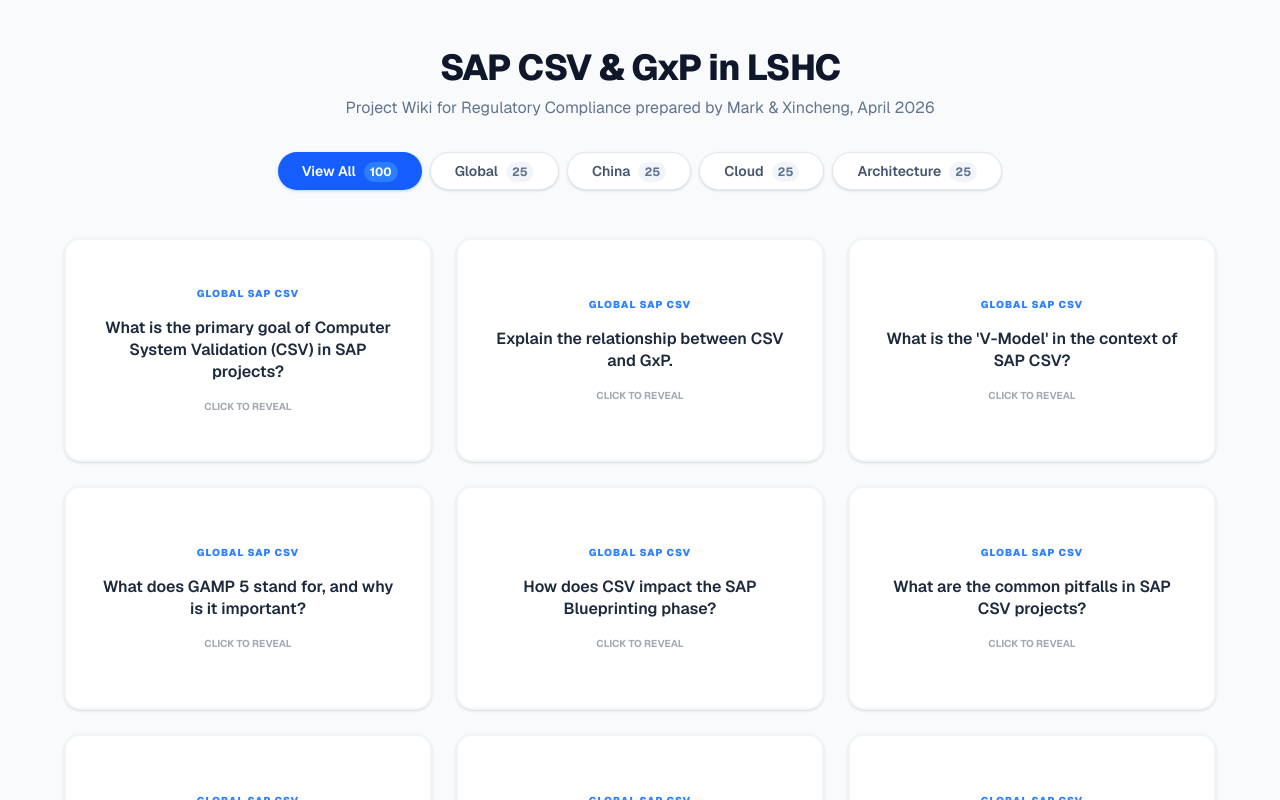
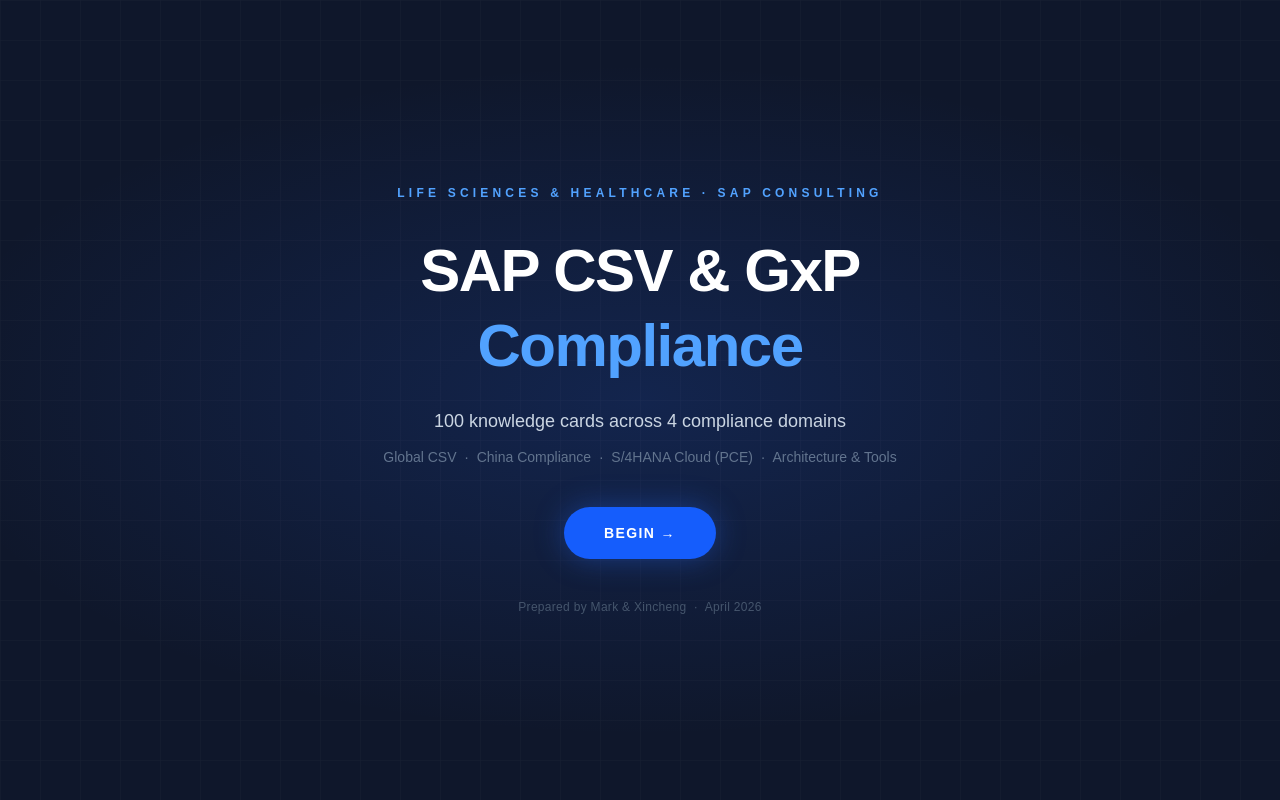
Before and after one commit to mknopfler9461/LSHC_CSV_SAP, a Next.js app in the folder my-flashcard-app/: page / in a window 1280 px wide. Shown: the top 800 px of the page. Built offline with nearby package versions, Linux system fonts and the light colour scheme.

Commit message:
feat: 3D card flip and branded cover slide

```diff
--- a/my-flashcard-app/app/page.js
+++ b/my-flashcard-app/app/page.js
@@ -44,7 +44,7 @@
       { "id": 32, "question": "What is the CAC?", "answer": "Cyberspace Administration of China; the primary regulator for data security and PIPL compliance." },
       { "id": 33, "question": "How does the 'Data Security Law' (DSL) impact SAP projects?", "answer": "It categorizes data and mandates protections based on the impact on national security." },
       { "id": 34, "question": "What is 'MLPS Filing'?", "answer": "The formal process of submitting SAP system security designs to the local Public Security Bureau for approval." },
-      { "id": 35, "question": "What is an 'Appointed Third-Party' audit in China CSV?", "answer": "Engaging a China-certified agency to audit the SAP system’s cybersecurity (MLPS) compliance." },
+      { "id": 35, "question": "What is an 'Appointed Third-Party' audit in China CSV?", "answer": "Engaging a China-certified agency to audit the SAP system's cybersecurity (MLPS) compliance." },
       { "id": 36, "question": "Does SAP China require a 'GB' (Guobiao) standard check?", "answer": "Yes, technical validation often includes checking against specific 'GB' national standards for encryption and security." },
       { "id": 37, "question": "How are 'Fapiao' audits conducted in a validated SAP environment?", "answer": "Validation must prove that the SAP-to-Golden-Tax interface is accurate and tamper-proof." },
       { "id": 38, "question": "What is 'Sensitive Personal Information' under PIPL?", "answer": "Biometric data, medical history, or financial info in SAP that requires even higher levels of protection and consent." },
@@ -72,7 +72,7 @@
       { "id": 55, "question": "What is a 'Validation Platform' in the PCE model?", "answer": "Using tools like SAP Cloud ALM to manage validation documents and testing in a digital, integrated environment." },
       { "id": 56, "question": "What is the customer's role in PCE Infrastructure Qualification?", "answer": "Reviewing and approving the SOC 1/SOC 2 reports and SAP's own internal validation evidence." },
       { "id": 57, "question": "Does PCE allow for ABAP customization in CSV projects?", "answer": "Yes, but custom code (GAMP Cat 5) requires significantly more validation effort than standard configuration." },
-      { "id": 58, "question": "How are SAP PCE 'Managed Services' validated?", "answer": "Through a Service Level Agreement (SLA) and a clear definition of the vendor’s GxP-relevant operational procedures." },
+      { "id": 58, "question": "How are SAP PCE 'Managed Services' validated?", "answer": "Through a Service Level Agreement (SLA) and a clear definition of the vendor's GxP-relevant operational procedures." },
       { "id": 59, "question": "What is 'Cloud Compliance' documentation for PCE?", "answer": "Standard packages provided by SAP to help customers accelerate their validation effort for the PCE environment." },
       { "id": 60, "question": "What is the risk of 'Force-Upgrades' in PCE?", "answer": "Upgrades are mandatory within a certain window; validation must be planned and executed within that fixed timeframe." },
       { "id": 61, "question": "How does BTP (Business Technology Platform) impact PCE validation?", "answer": "Extensions on BTP are 'outside' the core SAP; their integration and data flow must be separately validated." },
@@ -129,6 +129,7 @@
 );
 
 export default function FlashcardApp() {
+  const [showCover, setShowCover] = useState(true);
   const [filter, setFilter] = useState('All');
   const [flippedCards, setFlippedCards] = useState({});
 
@@ -141,51 +142,141 @@
     : allCards.filter(c => c.category.includes(filter));
 
   return (
+    <>
+      {/* ── Cover Slide ── */}
+      {showCover && (
+        <div className="fixed inset-0 z-50 flex flex-col items-center justify-center bg-slate-900 overflow-hidden">
+          {/* radial blue glow */}
+          <div
+            className="absolute inset-0 pointer-events-none"
+            style={{
+              background:
+                'radial-gradient(ellipse 80% 60% at 50% 50%, rgba(37,99,235,0.18) 0%, transparent 70%)',
+            }}
+          />
+          {/* subtle grid overlay */}
+          <div
+            className="absolute inset-0 pointer-events-none opacity-[0.04]"
+            style={{
+              backgroundImage:
+                'linear-gradient(rgba(255,255,255,0.5) 1px, transparent 1px), linear-gradient(90deg, rgba(255,255,255,0.5) 1px, transparent 1px)',
+              backgroundSize: '40px 40px',
+            }}
+          />
+
+          <div className="relative text-center text-white max-w-2xl px-8">
+            <span className="text-xs uppercase tracking-[0.35em] text-blue-400 font-bold block mb-8">
+              Life Sciences &amp; Healthcare · SAP Consulting
+            </span>
+
+            <h1 className="text-5xl sm:text-6xl font-extrabold tracking-tight leading-tight mb-6">
+              SAP CSV &amp; GxP
+              <br />
+              <span className="text-blue-400">Compliance</span>
+            </h1>
+
+            <p className="text-slate-300 text-lg mb-3">
+              100 knowledge cards across 4 compliance domains
+            </p>
+            <p className="text-slate-500 text-sm mb-10">
+              Global CSV &nbsp;·&nbsp; China Compliance &nbsp;·&nbsp; S/4HANA Cloud (PCE) &nbsp;·&nbsp; Architecture &amp; Tools
+            </p>
+
+            <button
+              onClick={() => setShowCover(false)}
+              className="px-10 py-4 bg-blue-600 hover:bg-blue-500 text-white font-bold rounded-full text-sm uppercase tracking-widest transition-all duration-300"
+              style={{ boxShadow: '0 0 30px rgba(37,99,235,0.4)' }}
+            >
+              Begin &rarr;
+            </button>
+
+            <p className="mt-10 text-slate-600 text-xs tracking-wide">
+              Prepared by Mark &amp; Xincheng &nbsp;·&nbsp; April 2026
+            </p>
+          </div>
+        </div>
+      )}
+
+      {/* ── Main App ── */}
       <div className="min-h-screen bg-slate-50 py-12 px-4 font-sans">
         <div className="max-w-6xl mx-auto">
           <header className="text-center mb-12">
-          <h1 className="text-4xl font-extrabold text-slate-900 tracking-tight">SAP CSV & GxP in LSHC</h1>
-          <p className="mt-2 text-slate-500">Project Wiki for Regulatory Compliance prepared by Mark & Xincheng, April 2026</p>
+            <h1 className="text-4xl font-extrabold text-slate-900 tracking-tight">
+              SAP CSV &amp; GxP in LSHC
+            </h1>
+            <p className="mt-2 text-slate-500">
+              Project Wiki for Regulatory Compliance prepared by Mark &amp; Xincheng, April 2026
+            </p>
             <div className="mt-8 flex flex-wrap justify-center gap-2">
-            {['All', 'Global', 'China', 'Cloud', 'Architecture'].map((cat) => {
-  return (
+              {['All', 'Global', 'China', 'Cloud', 'Architecture'].map((cat) => (
                 <button
                   key={cat}
                   onClick={() => setFilter(cat)}
                   className={`px-6 py-2 rounded-full text-sm font-semibold transition-all shadow-sm ${
-                  filter === cat ? 'bg-blue-600 text-white shadow-blue-200' : 'bg-white border border-slate-200 text-slate-600 hover:bg-slate-50'
+                    filter === cat
+                      ? 'bg-blue-600 text-white shadow-blue-200'
+                      : 'bg-white border border-slate-200 text-slate-600 hover:bg-slate-50'
                   }`}
                 >
                   {cat === 'All' ? 'View All' : cat}
-      <span className={`ml-2 text-xs font-bold px-1.5 py-0.5 rounded-full ${filter === cat ? 'bg-blue-500 text-white' : 'bg-slate-100 text-slate-500'}`}>{allCards.filter(c => cat === 'All' || c.category.includes(cat)).length}</span>
+                  <span
+                    className={`ml-2 text-xs font-bold px-1.5 py-0.5 rounded-full ${
+                      filter === cat ? 'bg-blue-500 text-white' : 'bg-slate-100 text-slate-500'
+                    }`}
+                  >
+                    {allCards.filter(c => cat === 'All' || c.category.includes(cat)).length}
+                  </span>
                 </button>
-  );
-})}
+              ))}
             </div>
           </header>
 
+          {/* ── Card Grid ── */}
           <div className="grid grid-cols-1 md:grid-cols-2 lg:grid-cols-3 gap-6">
             {filteredCards.map((card) => (
               <div
                 key={card.id}
                 onClick={() => toggleFlip(card.id)}
-              className="h-56 cursor-pointer group relative"
+                className="h-56 cursor-pointer perspective"
               >
-              <div className={`w-full h-full rounded-2xl p-8 flex items-center justify-center text-center transition-all duration-300 transform hover:-translate-y-1 ${
-                flippedCards[card.id]
-                  ? 'bg-blue-600 text-white shadow-xl shadow-blue-100'
-                  : 'bg-white border-2 border-slate-100 text-slate-800 shadow-sm hover:border-blue-200'
-              }`}>
+                {/* flip container */}
+                <div
+                  className="relative w-full h-full transition-transform duration-500"
+                  style={{
+                    transformStyle: 'preserve-3d',
+                    transform: flippedCards[card.id] ? 'rotateY(180deg)' : 'rotateY(0deg)',
+                  }}
+                >
+                  {/* Front face — question */}
+                  <div className="absolute inset-0 backface-hidden rounded-2xl p-6 flex items-center justify-center text-center bg-white border-2 border-slate-100 text-slate-800 shadow-sm hover:border-blue-200 hover:-translate-y-1 transition-transform duration-200">
                     <div>
-                  <span className={`text-[10px] uppercase font-black tracking-widest block mb-4 ${flippedCards[card.id] ? 'text-blue-200' : 'text-blue-500'}`}>
+                      <span className="text-[10px] uppercase font-black tracking-widest block mb-3 text-blue-500">
                         {card.category}
                       </span>
-                  <p className="text-base leading-snug font-semibold">
-                    {flippedCards[card.id] ? card.answer : card.question}
+                      <p className="text-base leading-snug font-semibold">{card.question}</p>
+                      <p className="mt-4 text-[10px] font-bold uppercase opacity-40">
+                        Click to Reveal
                       </p>
-                  <p className={`mt-4 text-[10px] font-bold uppercase opacity-40`}>
-                    {flippedCards[card.id] ? "Click to Flip Back" : "Click to Reveal" }
+                    </div>
+                  </div>
+
+                  {/* Back face — answer */}
+                  <div
+                    className="absolute inset-0 backface-hidden rounded-2xl p-6 flex items-center justify-center text-center bg-blue-600 text-white shadow-xl"
+                    style={{
+                      transform: 'rotateY(180deg)',
+                      boxShadow: '0 8px 30px rgba(37,99,235,0.25)',
+                    }}
+                  >
+                    <div>
+                      <span className="text-[10px] uppercase font-black tracking-widest block mb-3 text-blue-200">
+                        {card.category}
+                      </span>
+                      <p className="text-base leading-snug font-semibold">{card.answer}</p>
+                      <p className="mt-4 text-[10px] font-bold uppercase opacity-40">
+                        Click to Flip Back
                       </p>
+                    </div>
                   </div>
                 </div>
               </div>
@@ -193,5 +284,6 @@
           </div>
         </div>
       </div>
+    </>
   );
 }
```
Lines whose indentation alone changed are shown as unchanged.
